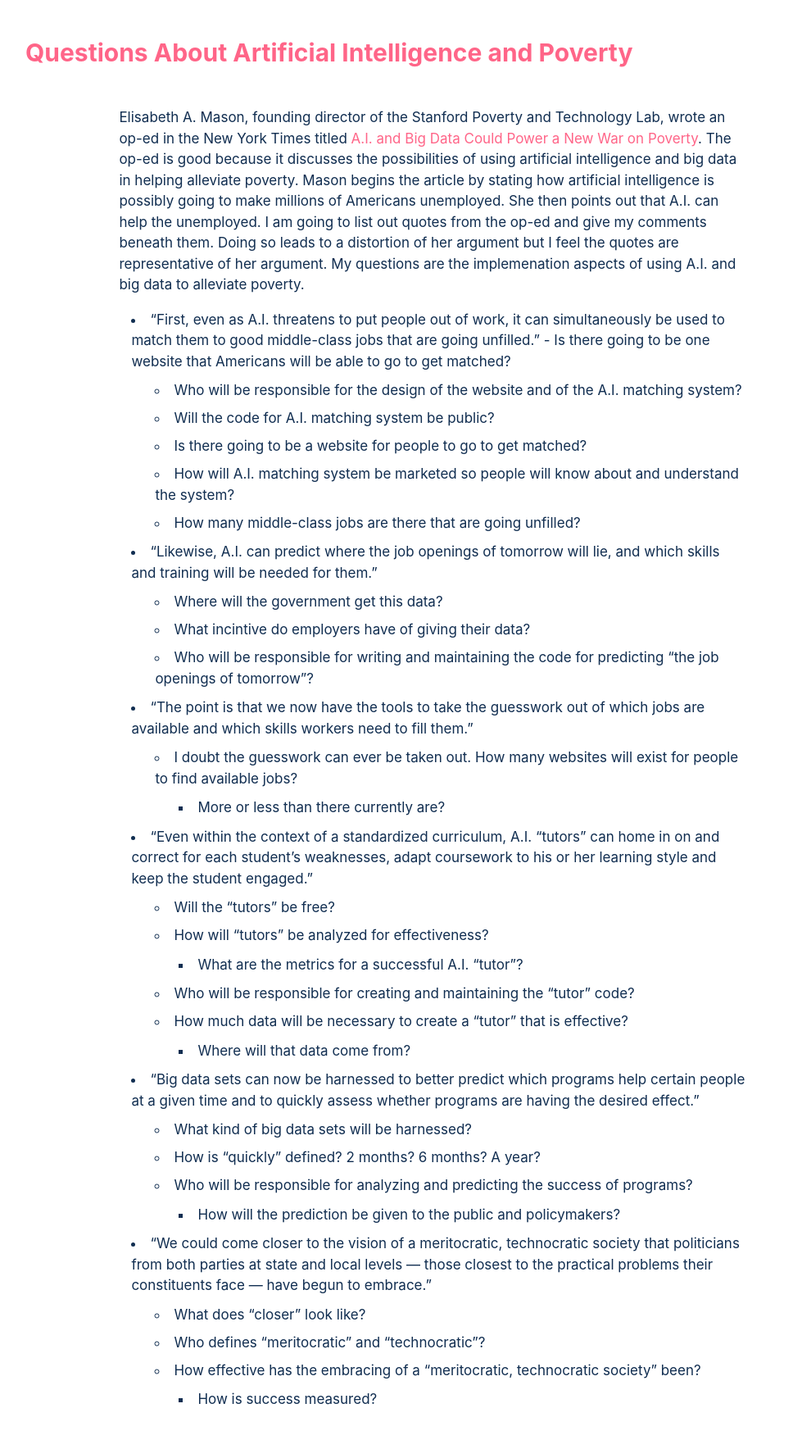
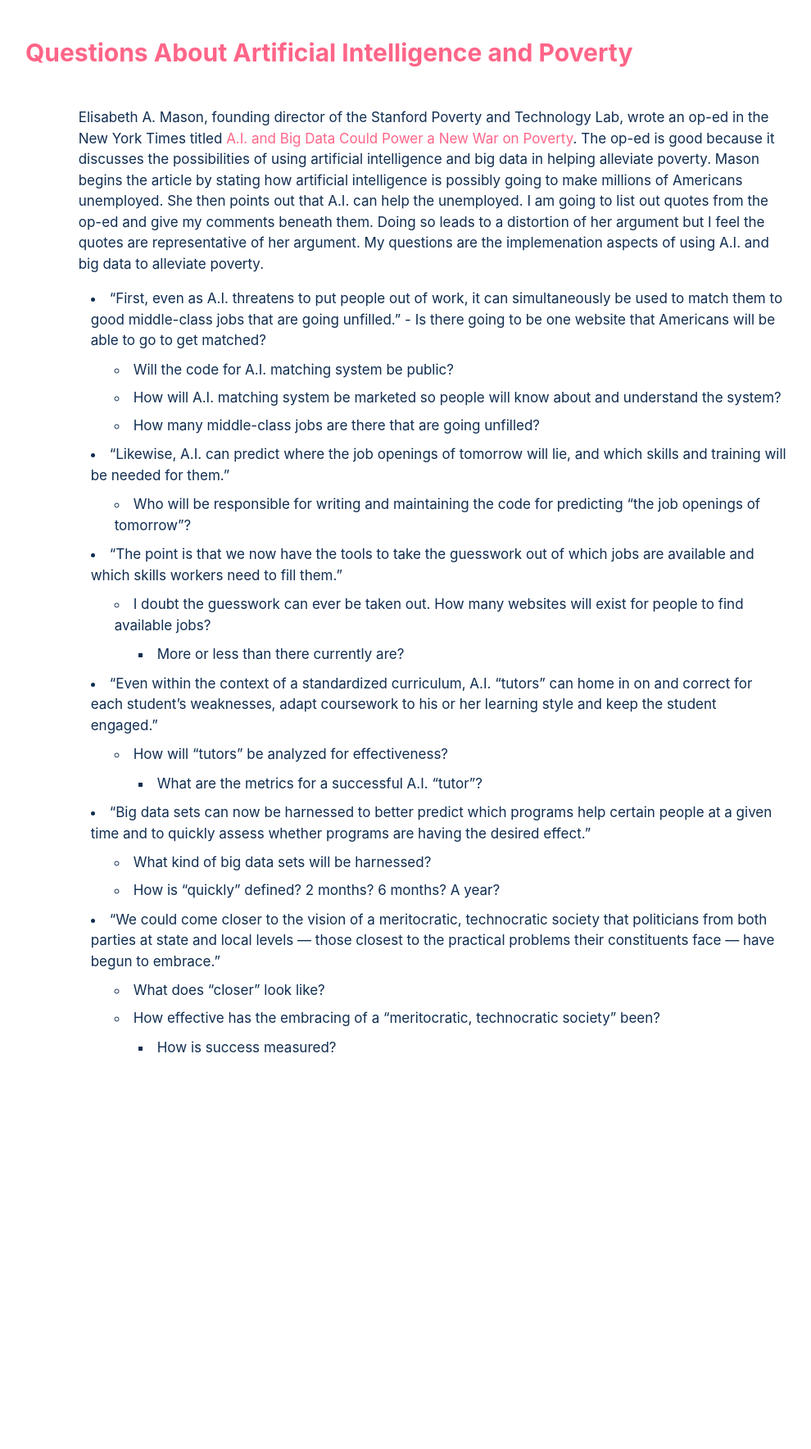
Before and after one commit to johnrieth-zz/johnrieth.github.io, a Jekyll site: the page built from _posts/2018-01-09-ai-and-poverty.md, in a window 1280 px wide. Shown: the whole page at 82% size, without its empty margins (112-1102 px from the left). Built offline with Jekyll 4.4.1, drawn with Linux system fonts in a browser that asks for light colours; after the commit the page ends 1338 px from its top, so only the background shows below that.

Commit message:
look nicer

```diff
--- a/_layouts/home.html
+++ b/_layouts/home.html
@@ -11,16 +11,13 @@ layout: default
 
   {% if site.posts.size > 0 %}
     <h2 class="post-list-heading">{{ page.list_title | default: "Posts" }}</h2>
-      {% for post in site.posts %}
-        {% assign date_format = site.minima.date_format | default: "%b %-d, %Y" %}
-        <span class="post-meta">{{ post.date | date: date_format }}</span>
+
         <h2>
           <a class="post-link" href="{{ post.url | relative_url }}">
             {{ post.title | escape }}
           </a>
         </h2>
 
-      {% endfor %}
 
 
   {% endif %}
--- a/_posts/2018-01-09-ai-and-poverty.md
+++ b/_posts/2018-01-09-ai-and-poverty.md
@@ -7,15 +7,11 @@ date:   2018-01-03
 Elisabeth A. Mason, founding director of the Stanford Poverty and Technology Lab, wrote an op-ed in the New York Times titled [A.I. and Big Data Could Power a New War on Poverty](https://www.nytimes.com/2018/01/01/opinion/ai-and-big-data-could-power-a-new-war-on-poverty.html?_r=0). The op-ed is good because it discusses the possibilities of using artificial intelligence and big data in helping alleviate poverty. Mason begins the article by stating how artificial intelligence is possibly going to make millions of Americans unemployed. She then points out that A.I. can help the unemployed. I am going to list out quotes from the op-ed and give my comments beneath them. Doing so leads to a distortion of her argument but I feel the quotes are representative of her argument. My questions are the implemenation aspects of using A.I. and big data to alleviate poverty.
 
 - "First, even as A.I. threatens to put people out of work, it can simultaneously be used to match them to good middle-class jobs that are going unfilled."   - Is there going to be one website that Americans will be able to go to get matched?
-    - Who will be responsible for the design of the website and of the A.I. matching system?
     - Will the code for A.I. matching system be public?
-    - Is there going to be a website for people to go to get matched?
     - How will A.I. matching system be marketed so people will know about and understand the system?
     - How many middle-class jobs are there that are going unfilled?
 
 - "Likewise, A.I. can predict where the job openings of tomorrow will lie, and which skills and training will be needed for them."
-    - Where will the government get this data?
-    - What incintive do employers have of giving their data?
     - Who will be responsible for writing and maintaining the code for predicting "the job openings of tomorrow"?
 
 - "The point is that we now have the tools to take the guesswork out of which jobs are available and which skills workers need to fill them."
@@ -23,21 +19,14 @@ Elisabeth A. Mason, founding director of the Stanford Poverty and Technology Lab
         - More or less than there currently are?
 
 - "Even within the context of a standardized curriculum, A.I. “tutors” can home in on and correct for each student’s weaknesses, adapt coursework to his or her learning style and keep the student engaged."
-    - Will the "tutors" be free?
     - How will "tutors" be analyzed for effectiveness?
         - What are the metrics for a successful A.I. "tutor"?
-    - Who will be responsible for creating and maintaining the "tutor" code?
-    - How much data will be necessary to create a "tutor" that is effective?
-        - Where will that data come from?
 
 - "Big data sets can now be harnessed to better predict which programs help certain people at a given time and to quickly assess whether programs are having the desired effect."
     - What kind of big data sets will be harnessed?
     - How is "quickly" defined? 2 months? 6 months? A year?
-    - Who will be responsible for analyzing and predicting the success of programs?
-        - How will the prediction be given to the public and policymakers?
 
 - "We could come closer to the vision of a meritocratic, technocratic society that politicians from both parties at state and local levels — those closest to the practical problems their constituents face — have begun to embrace."
     - What does "closer" look like?
-    - Who defines "meritocratic" and "technocratic"?
     - How effective has the embracing of a "meritocratic, technocratic society" been?
         - How is success measured?
--- a/assets/lattice.css
+++ b/assets/lattice.css
@@ -32,7 +32,6 @@
   border-radius: 5px;
   padding: 15px;
 }
-
 @media (min-width: 500px) {
   .content,
   .main-footer {
@@ -63,11 +62,13 @@
   }
 }
 
+
 @media (min-width: 400px) {
   .container {
-    width: 85%;
+    width: 90%;
   }
 }
+/*
 
 @media (min-width: 550px) {
   .container {
@@ -254,3 +255,42 @@ li {
     border-left: 0;
     border-right: 0;
   }
+
+/* Buttons
+  –––––––––––––––––––––––––––––––––––––––––––––––––– */
+
+  button,
+  [type=button],
+  [type=submit],
+  [type=reset] {
+    -moz-osx-font-smoothing: grayscale;
+    -webkit-font-smoothing: antialiased;
+    margin-top: 1rem;
+    margin-right: 0.5em;
+    margin-bottom: 1rem;
+    -webkit-appearance: none;
+    -moz-appearance: none;
+    background-color: #59819c;
+    border: 0;
+    border-radius: 10px;
+    color: #ffffff;
+    cursor: pointer;
+    display: inline-block;
+    font-weight: 700;
+    line-height: 1;
+    padding: 1rem 1rem;
+    text-align: center;
+    text-decoration: none;
+  }
+
+/* Code
+  –––––––––––––––––––––––––––––––––––––––––––––––––– */
+
+  code {
+
+}
+
+
+pre > code {
+
+}
```
Also changed, not shown: _posts/2018-01-03-design-resources.md (+0 -5 lines).
